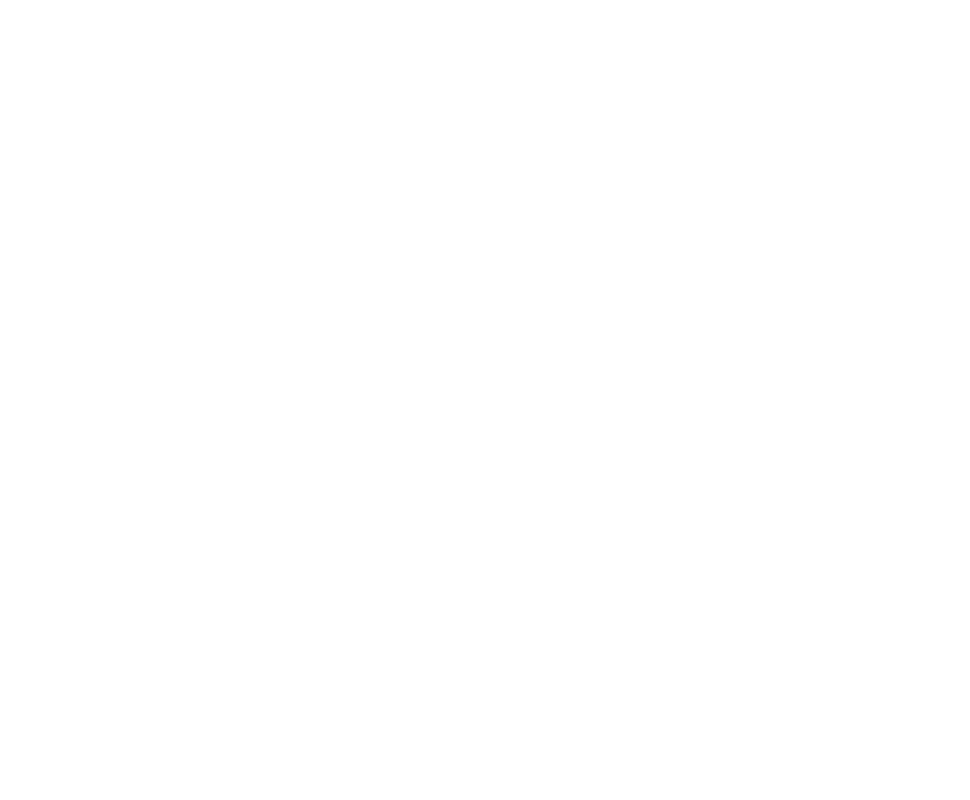
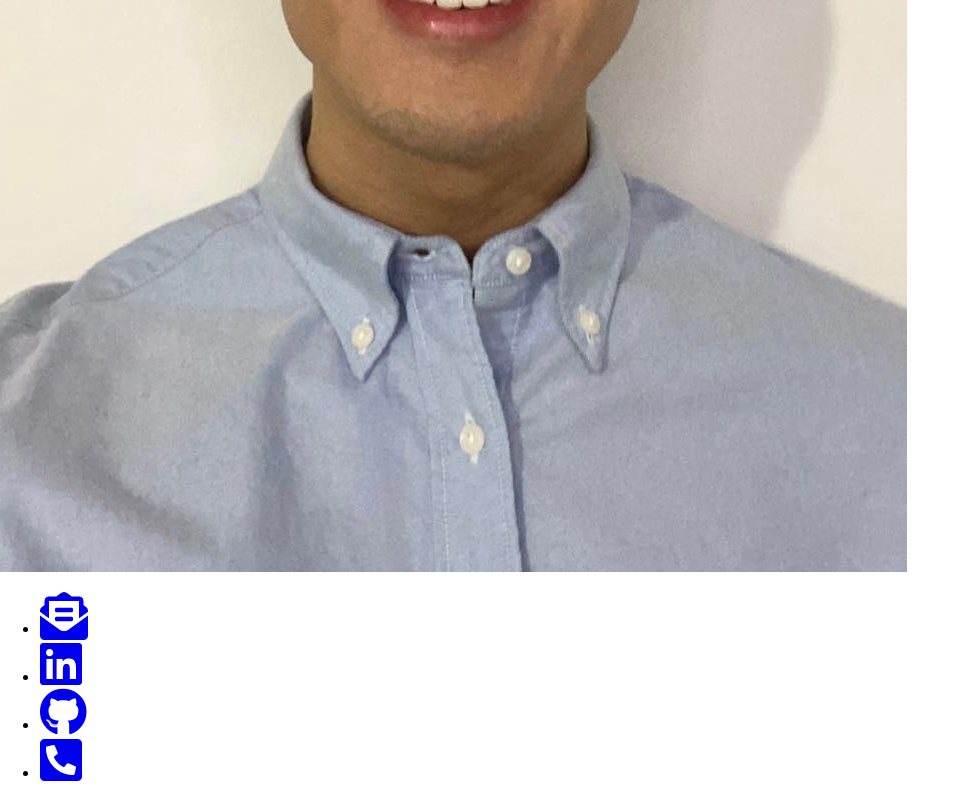
Before and after one commit to willvuong/react-portfolio-app, a React (Create React App) app: page / in a window 1280 px wide. Shown: the part 982-1782 px from the top of the page, without its empty margins (0-970 px from the left). Before the commit the page ends 800 px from the top, so only its background shows below. Built offline with nearby package versions, Linux system fonts and the light colour scheme.

Commit message:
added components

```diff
--- a/src/App.js
+++ b/src/App.js
@@ -4,6 +4,7 @@
 import Header from './components/Header.js'
 import Home from './components/Home.js'
 import About from './components/About.js'
+import Footer from './components/Footer.js'
 
 //data
 import AboutData from './data/AboutData.js'
@@ -17,9 +18,9 @@
           <Route exact path='/'><Home /></Route>
           <Route exact path='/about'><About aboutData={AboutData}/></Route>
           <Route exact path='/projects'></Route>
-          <Route exact path='/contact'></Route>
         </Switch>
       </BrowserRouter>
+      <Footer />
     </div>
   );
 }
--- a/src/components/Footer.js
+++ b/src/components/Footer.js
@@ -2,8 +2,31 @@
 
 const Footer = () => {
     return (
-        <div>
-
+        <div className="Footer">
+            <div className="contact">
+                <ul>
+                    <li>
+                        <a href="mailto:willvuong@hotmail.com">
+                            <i class="fas fa-envelope-open-text fa-3x"></i>
+                        </a>
+                    </li>
+                    <li>
+                        <a href="https://www.linkedin.com/in/willlvuong" target="_blank"> {/* target="_blank" sends to new tab instead of hard link */}
+                            <i class="fab fa-linkedin fa-3x"></i>
+                        </a>
+                    </li>
+                    <li>
+                        <a href="https://github.com/willvuong" target="_blank">
+                            <i class="fab fa-github fa-3x"></i>
+                        </a>
+                    </li>
+                    <li>
+                        <a href="tel:6477085527">
+                            <i class="fas fa-phone-square-alt fa-3x"></i>
+                        </a>
+                    </li>
+                </ul>
+            </div>
         </div>
     )
 }
--- a/src/components/Header.js
+++ b/src/components/Header.js
@@ -1,5 +1,3 @@
-import { Route } from 'react-router-dom'
-
 import Navigation from './Navigation.js'
 
 const Header = () => {
--- a/src/components/Home.js
+++ b/src/components/Home.js
@@ -2,9 +2,10 @@
 
 const Home = () => {
     return (
-        <div className="home">
+        <div className="Home">
             <h2>HELLO, I'M WILLIAM</h2>
-            <p>Web Programmer</p>
+            <p>Web Programmer based in Toronto</p>
+            <img className="portfolioImg" src="portfolioImg.jpg" alt="picOfMe"/>
         </div>
     )
 }
--- a/src/components/Navigation.js
+++ b/src/components/Navigation.js
@@ -4,7 +4,7 @@
 
 const Navigation = () => {
     return (
-        <nav>
+        <nav className="Navigation">
             <ul>
                 <li><Link to='/about'>About Me</Link></li>
                 <li><Link to='/projects'>Projects</Link></li>
```
Also changed, not shown: src/data/ProjectsData.js (added, +37 -0 lines), public/portfolioImg.jpg (added).
